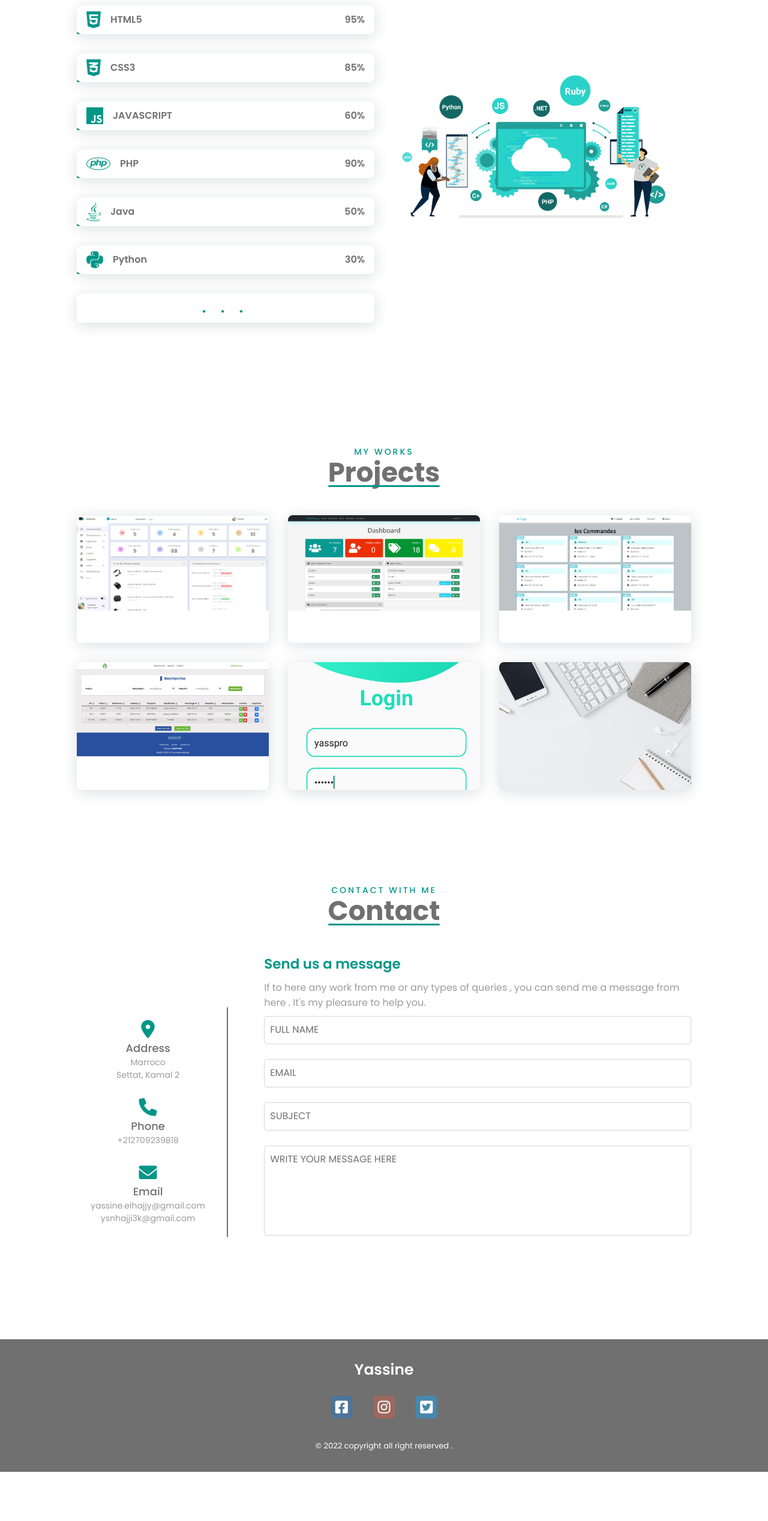
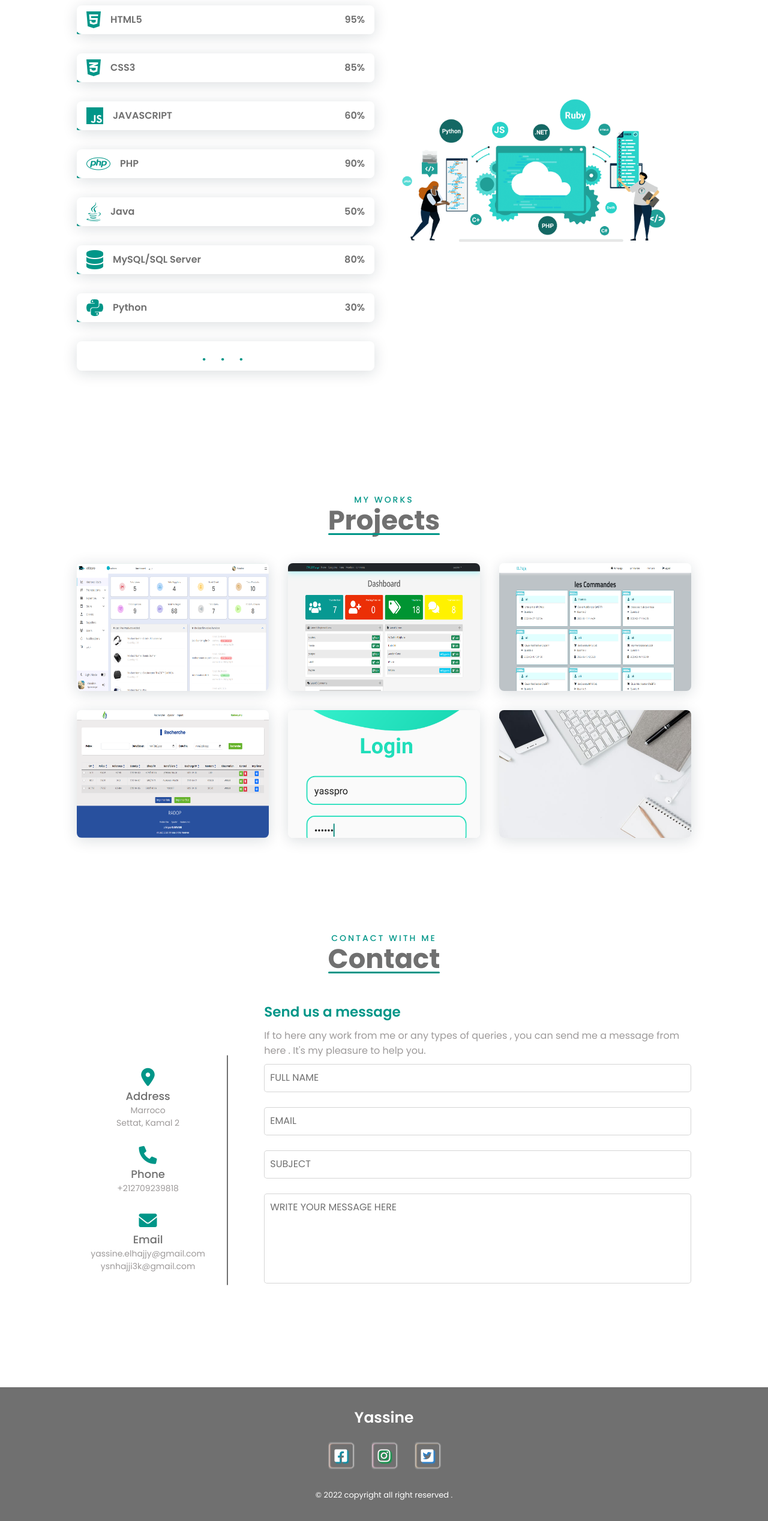
Before and after one commit to SevenAJJY/simple_portfolio, a plain HTML site: page index.html in a window 1280 px wide. Shown: the part 1788-4324 px from the top of the page at 60% size. Before the commit the page ends 4242 px from the top, so only its background shows below. Drawn offline with nearby package versions, Linux system fonts and the light colour scheme.

Commit message:
added the footer icons

```diff
--- a/css/style.css
+++ b/css/style.css
@@ -692,6 +692,7 @@ img {
 .work__img img {
     transition: 1s;
     cursor: pointer;
+    height: 100%;
 }
 
 .work__img img:hover {
@@ -947,28 +948,38 @@ textarea.contact__input {
 
 .footer__social {
     margin-bottom: var(--mb-4);
+    display: flex;
+    justify-content: center;
+    align-items: center;
 }
 
 .footer__icon i {
-    padding: 7px 7px;
+    width: 40px;
+    height: 40px;
+    display: flex;
+    justify-content: center;
+    align-items: center;
     border-radius: 4px;
     font-size: 1.5rem;
     color: #fff;
     margin: 0 var(--mb-2);
     transition: all .3s ease;
     transform: scale(1);
+    box-shadow: 2px 0px 2px #cfcfcf80, 2px 0px 2px #cfcfcf80, 0px 2px 2px #cfcfcf80, -0px -2px 2px #cfcfcf80, inset 2px 0px 2px #cfcfcf80, inset 2px 0px 2px #cfcfcf80, inset 2px 0px 2px #cfcfcf80, inset 2px 0px 2px #ff000080;
+    text-shadow: 2px 2px 2px var(--first-color), 2px 2px 2px var(--first-color);
+    animation: animateSocial 3s linear infinite;
 }
 
 .footer__icon:nth-child(1) i {
-    background-color: #097ceb54;
+    animation-delay: .3s;
 }
 
 .footer__icon:nth-child(2) i {
-    background-color: #d75d486b;
+    animation-delay: .7s;
 }
 
 .footer__icon:nth-child(3) i {
-    background-color: #1da1f278;
+    animation-delay: .1s;
 }
 
 .footer__icon:nth-child(1) i:hover {
@@ -984,6 +995,15 @@ textarea.contact__input {
 .footer__icon:nth-child(3) i:hover {
     background-color: #1da1f2;
     transform: scale(1.1);
+}
+
+@keyframes animateSocial {
+    from {
+        filter: hue-rotate(0deg);
+    }
+    to {
+        filter: hue-rotate(360deg);
+    }
 }
 
 .footer span {
@@ -1095,7 +1115,7 @@ textarea.contact__input {
     }
     .img-text {
         padding: 20px;
-        transform: translateY(160px);
+        transform: translateY(220px);
     }
     .img-text h3 {
         font-size: 40px;
@@ -1105,6 +1125,6 @@ textarea.contact__input {
         font-size: 14px;
     }
     .work__img:hover .img-text {
-        transform: translateY(20px);
+        transform: translateY(40px);
     }
 }
--- a/index.html
+++ b/index.html
@@ -156,6 +156,16 @@
                             <span class="skills__percentage">50%</span>
                         </div>
                         <div class="skills__bar skills__java"></div>
+                    </div>
+                    <div class="skills__data">
+                        <div class="skills__names">
+                            <i class="fa-solid fa-database skills__icon"></i>
+                            <span class="skills__name">MySQL/SQL Server</span>
+                        </div>
+                        <div>
+                            <span class="skills__percentage">80%</span>
+                        </div>
+                        <div class="skills__bar skills__sql"></div>
                     </div>
                     <div class="skills__data">
                         <div class="skills__names">
```
Also changed, not shown: img/about.jpg (deleted), img/perfil.png (deleted).
